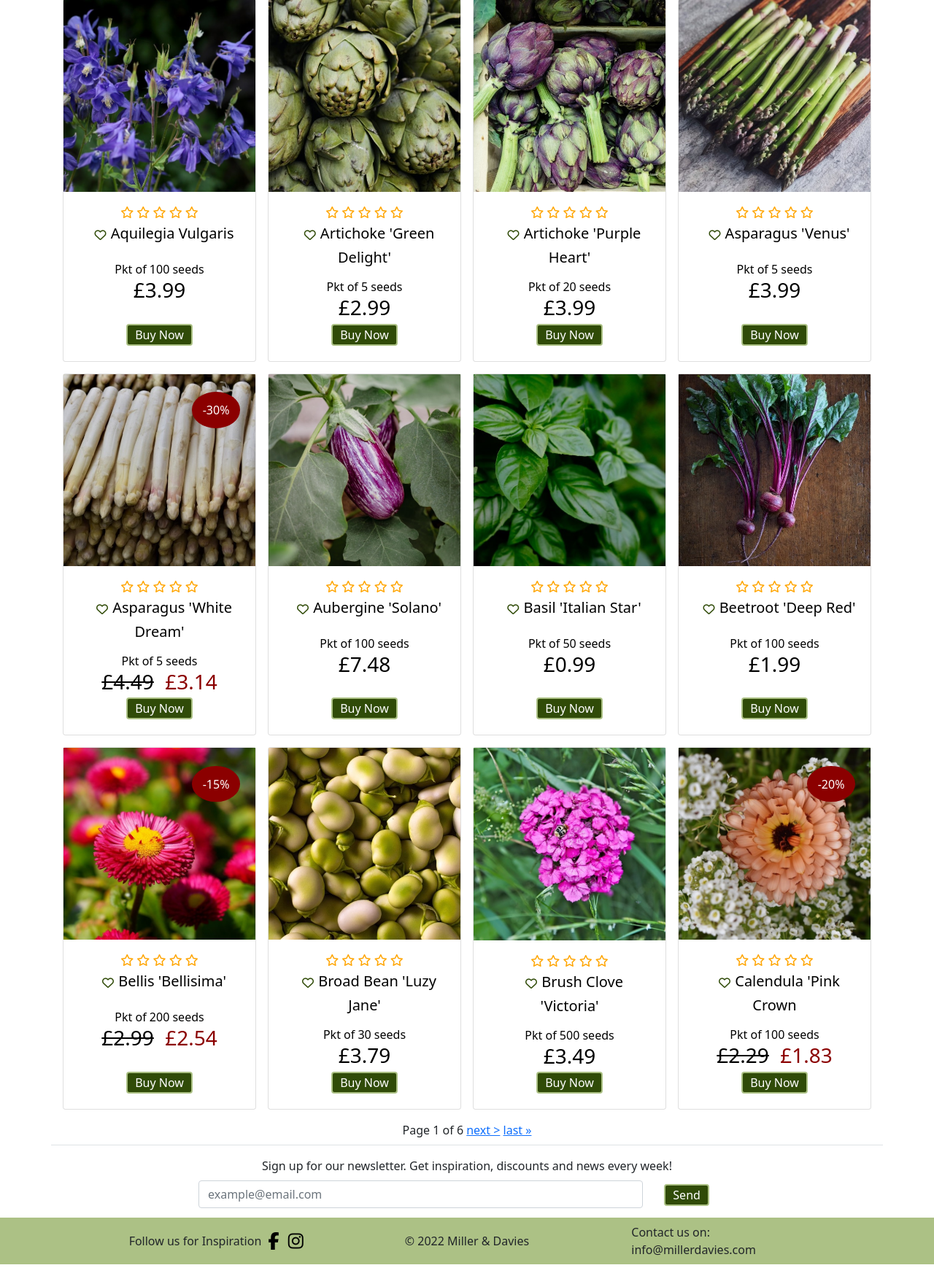
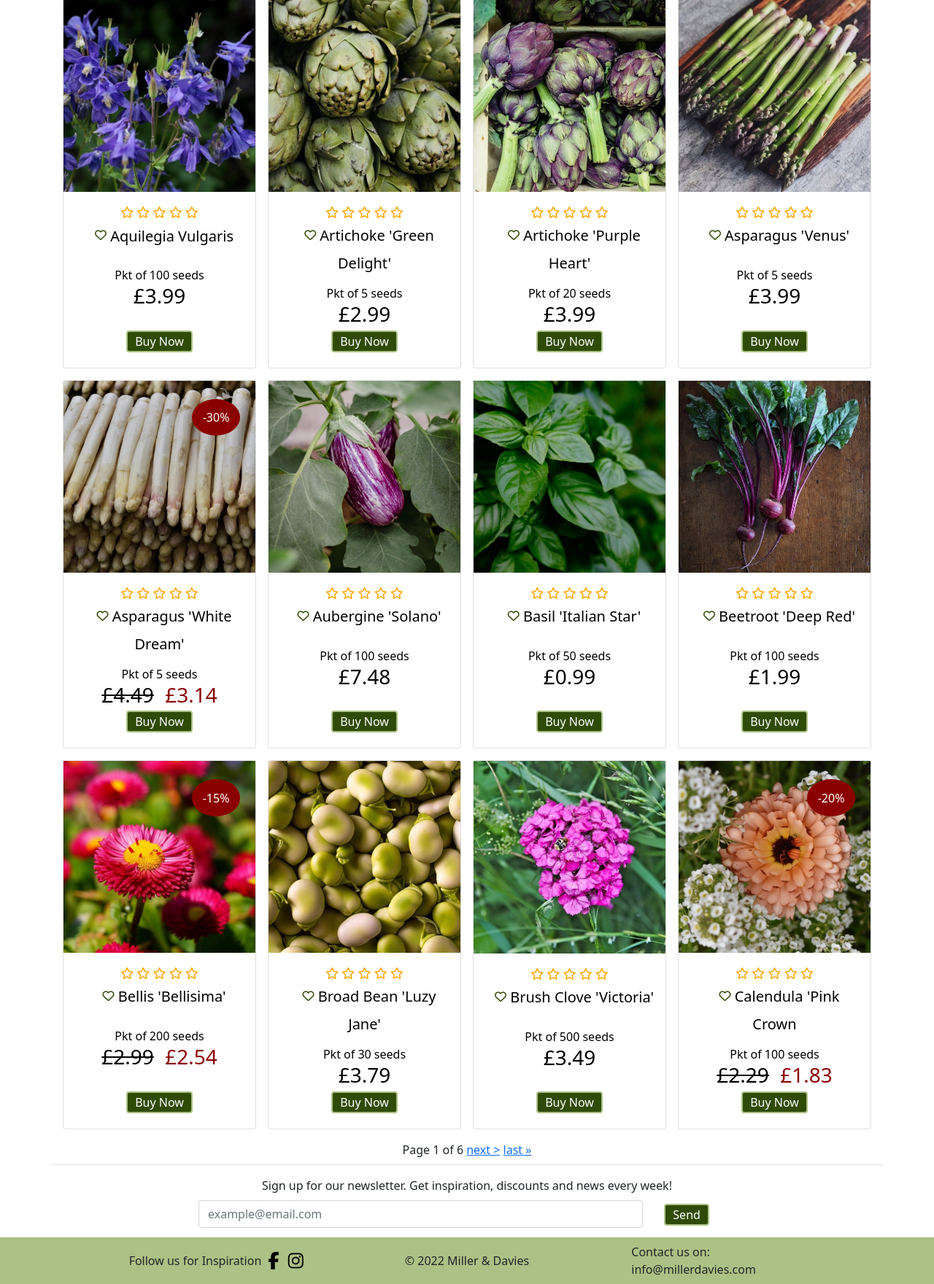
Before and after one commit to Odden69/Miller_and_Davies, a Django app: page /products/ in a window 1280 px wide. Shown: the part 626-2386 px from the top of the page at 73% size. Before the commit the page ends 2359 px from the top, so only its background shows below. Run offline with Django 3.2, Linux system fonts and the light colour scheme; data comes from the database, SQL or seed files in the repository; data that the repository does not hold is empty; some libraries are stand-ins or nearby versions; some web fonts are replaced.

Commit message:
fix: Solve remaining errors from w3 HTML checker

```diff
--- a/products/templates/products/products.html
+++ b/products/templates/products/products.html
@@ -28,7 +28,8 @@
             <div class="row my-3">
                 <div class="col-10 col-md-8 mx-auto">
                     <p class="fs-sm-5">These are our products suitable for growing indoors.<br>
-                    Perfect for you without a garden or for anyone who wants fresh home grown greens all year around.</p>
+                        Perfect for you without a garden or for anyone who wants fresh home grown greens all year
+                        around.</p>
                 </div>
                 <br>
             </div>
@@ -68,11 +69,12 @@
                                             </div>
                                         </div>
                                         <div class="row">
-                                            <h5 class="mb-3">
+                                            <div class="mb-3">
                                                 <form action="{% url 'adjust_favorites' product.id %}"
                                                     class="form d-inline" method="POST">
                                                     {% csrf_token %}
-                                                    <button class="btn favorite-btn" q2a3 type="submit" aria-label="Previous">
+                                                    <button class="btn favorite-btn mb-2" q2a3 type="submit"
+                                                        aria-label="Previous">
                                                         {% if product.id in request.session.favorites %}
                                                         <i class="fa-solid fa-heart fa favorite-icon"></i>
                                                         {% else %}
@@ -81,8 +83,8 @@
                                                     </button>
                                                     <input type="hidden" name="redirect_url" value="{{ request.path }}">
                                                 </form>
-                                                {{ product.name}}
-                                            </h5>
+                                                <h5 class="d-inline">{{ product.name}}</h5>
+                                            </div>
                                         </div>
                                         <div class="row">
                                             <p class="mb-0">Pkt of {{ product.size}} seeds</p>
@@ -106,7 +108,8 @@
                                         <form action="{% url 'add_to_basket' product.id %}" class="form d-inline"
                                             method="POST">
                                             {% csrf_token %}
-                                            <button class="button small-button" type="submit" aria-label="Buy Now">Buy Now</button>
+                                            <button class="button small-button" type="submit" aria-label="Buy Now">Buy
+                                                Now</button>
                                             <input type="hidden" name="quantity" value="1">
                                             <input type="hidden" name="redirect_url" value="{{ request.path }}">
                                         </form>
@@ -136,7 +139,8 @@
                     {% endif %}
                     {% if page_obj.has_next %}
                     <a href="?page={{ page_obj.next_page_number }}" aria-label="Next">next &gt;</a>
-                    <a href="?page={{ page_obj.paginator.num_pages }}" class="d-none d-sm-inline" aria-label="Last">last &raquo;</a>
+                    <a href="?page={{ page_obj.paginator.num_pages }}" class="d-none d-sm-inline" aria-label="Last">last
+                        &raquo;</a>
                     {% endif %}
                 </span>
             </div>
```
